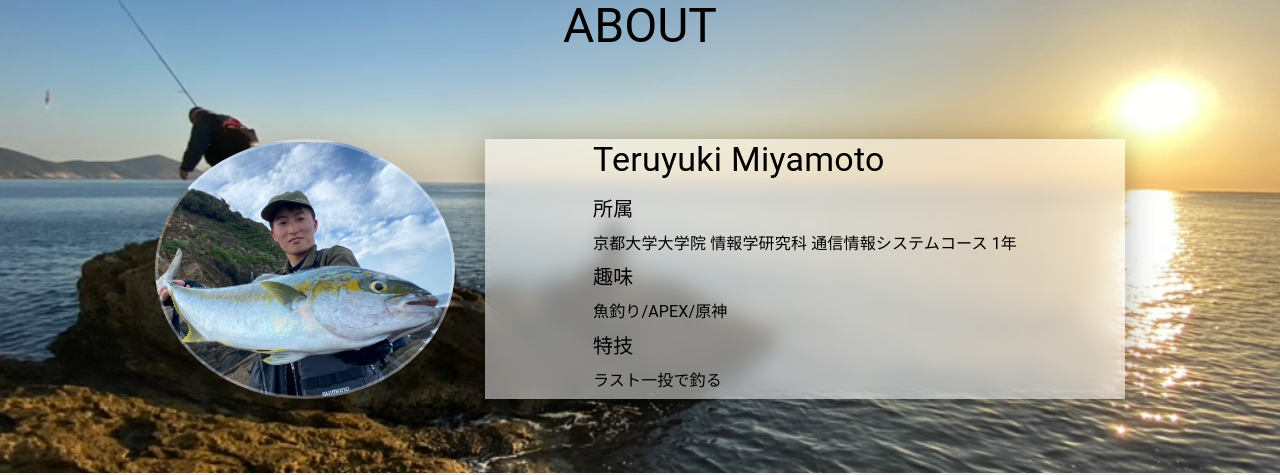
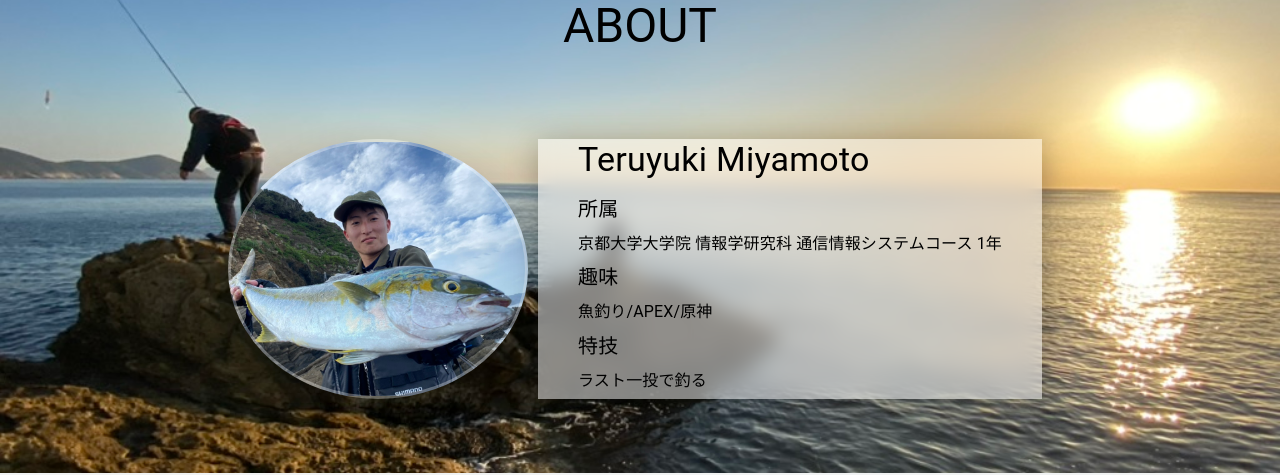
Before and after one commit to Miyamoto-tryk/portfolio, a Next.js app: page / in a window 1280 px wide. Shown: the part 127-602 px from the top of the page. Built offline with nearby package versions, Linux system fonts and the light colour scheme.

Commit message:
機微な修正

```diff
--- a/src/components/About/About.tsx
+++ b/src/components/About/About.tsx
@@ -24,9 +24,7 @@ export const About = () => {
         <Stack
           // spacing={2}
           direction="row"
-          useFlexGap
-          flexWrap="wrap"
-          justifyContent="space-between"
+          justifyContent="center"
           alignItems="center"
           sx={{ height: "150px" }}
         >
@@ -56,7 +54,7 @@ export const About = () => {
               height: "100%",
             }}
           ></Box>
-          <Spacer size={30} horizontal={true} />
+
           <NameCard></NameCard>
         </Stack>
         <Spacer size={10} />
--- a/src/components/About/NameCard.tsx
+++ b/src/components/About/NameCard.tsx
@@ -4,9 +4,10 @@ import { Stack, Box, Typography } from "@mui/material";
 export const NameCard = () => {
   return (
     <>
+      <Stack direction={"row"}>
+        <Spacer size={10} horizontal={true} />
         <Stack
           style={{
-          width: "50%",
             height: "100%",
             backgroundColor: "rgba(255, 255, 255, 0.5)",
             backdropFilter: "blur(10px)",
@@ -43,6 +44,8 @@ export const NameCard = () => {
           </Box>
           <Spacer size={5} />
         </Stack>
+        <Spacer size={10} horizontal={true} />
+      </Stack>
     </>
   );
 };
```
Lines whose indentation alone changed are shown as unchanged.
